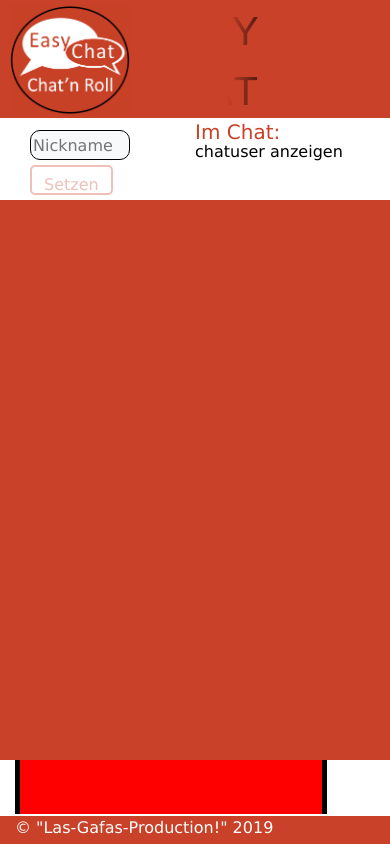
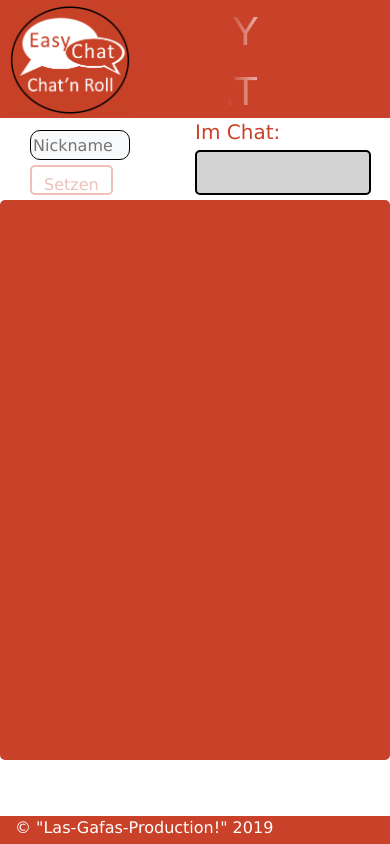
Before and after one commit to SWL1-LasGafas/esychat-lasgafas, an Angular app: page / in a window 390 px wide. Built offline with nearby package versions, Linux system fonts and the light colour scheme; a web font is replaced by a local one.

Commit message:
Nickliste und Styling

```diff
--- a/src/app/header/header.component.css
+++ b/src/app/header/header.component.css
@@ -32,7 +32,7 @@ p {
     font-size: 60pt;
     letter-spacing: 4px;
     overflow: hidden;
-    background: linear-gradient(90deg, rgba(200, 65, 40, 1), black, rgba(200, 65, 40, 1));
+    background: linear-gradient(90deg, rgba(200, 65, 40, 1), white, rgba(200, 65, 40, 1));
     background-repeat: no-repeat;
     background-size: 80%;
     animation: animate 6s linear infinite;
@@ -64,7 +64,7 @@ p {
         max-width: 130px;
         word-wrap: break-word;
         overflow: hidden;
-        background: linear-gradient(90deg, rgba(200, 65, 40, 1), black, rgba(200, 65, 40, 1));
+        background: linear-gradient(90deg, rgba(200, 65, 40, 1), white, rgba(200, 65, 40, 1));
         background-repeat: no-repeat;
         background-size: 80%;
         animation: animate 6s linear infinite;
--- a/src/app/main/main.component.css
+++ b/src/app/main/main.component.css
@@ -19,6 +19,7 @@
     color: white;
     font-family: Verdana, Geneva, Tahoma, sans-serif;
     background-color: rgba(200, 65, 40, 1);
+    border-radius: 5px;
 
 }
 
--- a/src/app/main/main.component.ts
+++ b/src/app/main/main.component.ts
@@ -79,7 +79,7 @@ export class MainComponent implements OnInit {
     }
     else {
       console.log('Invalid Nick detected! '+this.pService.nickInvalid);
-      this.errorMsg = 'Nickname ungültig. Bitte auch Buchstaben verwenden! Leerzeichen sind nicht erlaubt! Mindestens 4 Zeichen! Maximal 10 Zeichen!';  // systemMsg geht nicht, weil nicht davon ausgegangen werden kann, dass die chathistory überhaupt schon sichtbar ist.
+      this.errorMsg = 'min. 4 Zeichen max. 10 + Buchstabe ';  // systemMsg geht nicht, weil nicht davon ausgegangen werden kann, dass die chathistory überhaupt schon sichtbar ist.
     }
   }
 
--- a/src/app/nick-list/nick-list.component.css
+++ b/src/app/nick-list/nick-list.component.css
@@ -1,10 +1,22 @@
 .nickList {
-    background-color:red;
-    border:5px,black,solid;
+    position: relative;
+    color: black;
+    background-color: lightgray;
+    border: 2px solid black;
+    border-radius: 5px;
     overflow-y:auto;
     overflow-x:clip;
-    position: absolute;
-    top: 400px;
-    width: 80%;
-    height: 300px;
+    top: 250px;
+    width: 85%;
+    height: 280px;
 }
+
+@media (max-width: 400px) {
+    .nickList {
+        position: fixed;
+        top: 150px;
+        max-height: 45px;
+        width: 45%;
+        left: 50%;
+    }
+}
--- a/src/app/nick-name/nick-name.component.css
+++ b/src/app/nick-name/nick-name.component.css
@@ -37,12 +37,6 @@ h1 {
     top: 230px;
     font-size: 20px;
     color: rgba(200, 65, 40, 1);
-}
-
-#chatuser {
-    position: relative;
-    color: black;
-    top: 270px;
 }
 
 @media (max-width: 400px) {
--- a/src/app/nick-name/nick-name.component.html
+++ b/src/app/nick-name/nick-name.component.html
@@ -15,8 +15,5 @@
         <div id="chatroom" class="col-12">
             <h1>Im Chat:</h1>
         </div>
-        <div id="chatuser">
-            chatuser anzeigen <!-- funktion chatuser einfügen -->
-        </div>
     </div>
 </div>
```
